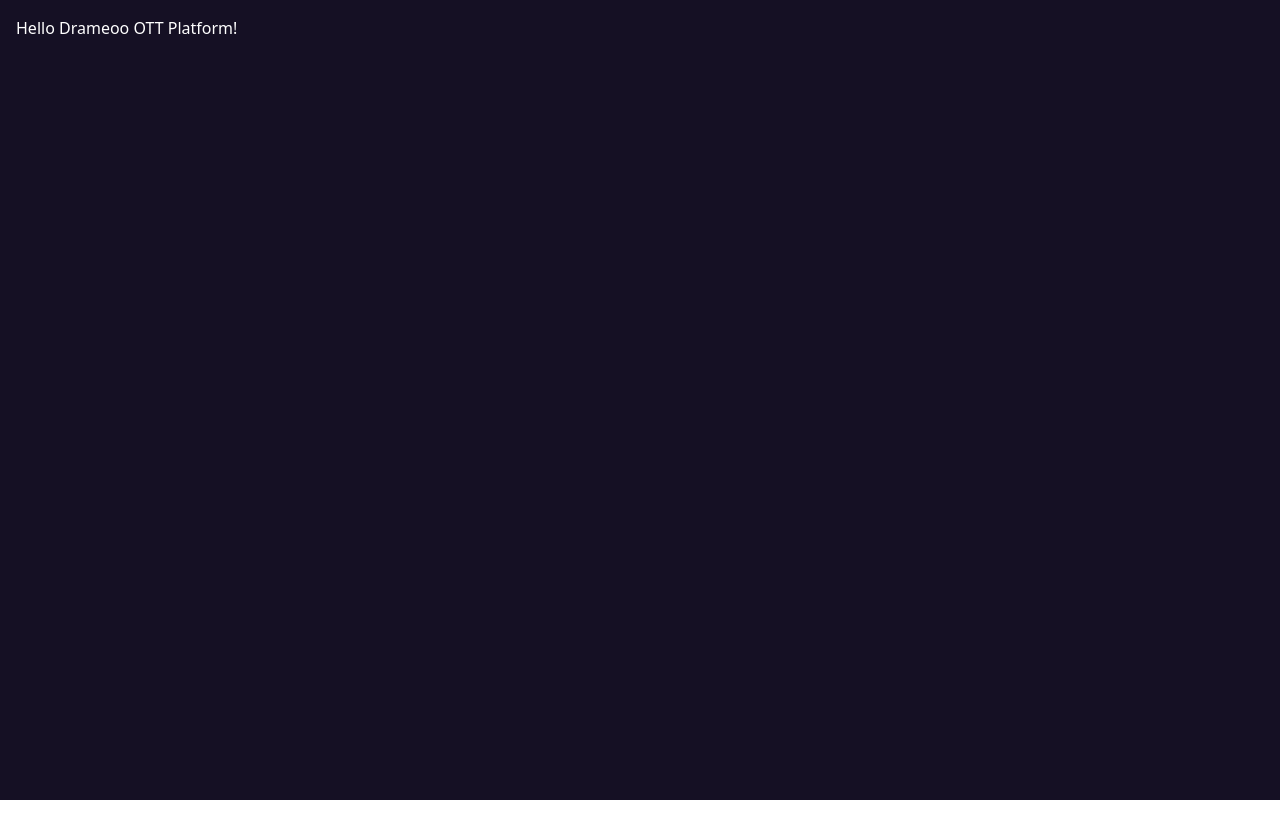
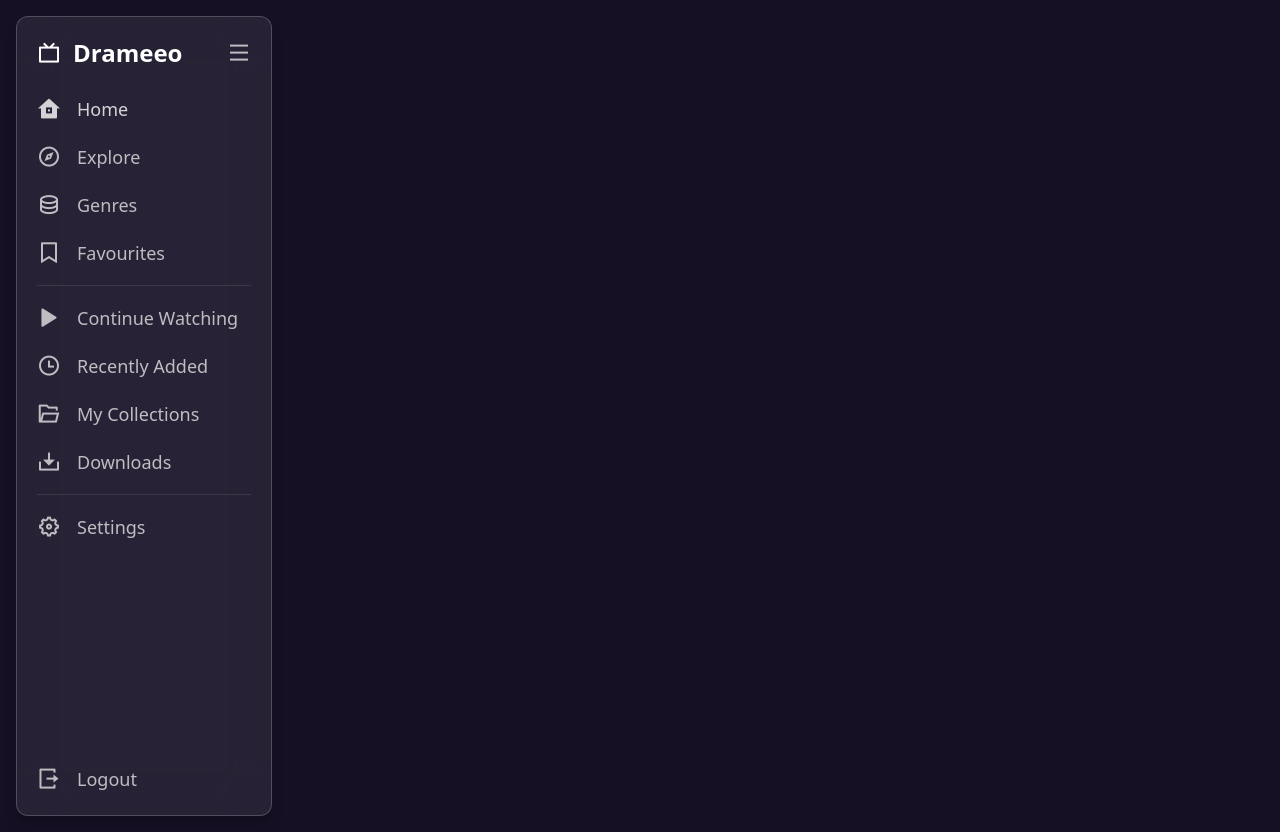
Before and after one commit to AlokKumarYadav2410/drameeo-ott-platform, a React (Vite) app: page / in a window 1280 px wide. Before the commit the page ends 800 px from the top, so only its background shows below. Built offline with nearby package versions, Linux system fonts and the light colour scheme.

Commit message:
Made Siderbar component

```diff
--- a/src/App.jsx
+++ b/src/App.jsx
@@ -4,7 +4,10 @@ import SideBarLeft from './Components/SideBar/SideBarLeft'
 const App = () => {
   return (
     <div className='w-full bg-(--primary-color) min-h-screen p-4 text-white'>
-      Hello Drameoo OTT Platform!
+      <SideBarLeft />
+      <div>
+
+      </div>
     </div>
   )
 }
--- /dev/null
+++ b/src/Components/SideBar/SideBarLeft.jsx
@@ -0,0 +1,74 @@
+import React from 'react'
+
+const SideBarLeft = () => {
+    return (
+        <div className="
+      flex flex-col gap-4 p-5 min-h-screen w-64
+      bg-[rgba(255,255,255,0.08)]
+      backdrop-blur-xl
+      border border-white/20
+      rounded-xl
+      shadow-lg shadow-black/20
+    ">
+            {/* Header */}
+            <div className="flex justify-between items-center mb-2">
+                <div className="flex gap-3 items-center">
+                    <i class="ri-tv-line text-2xl"></i>
+                    <h1 className="text-2xl font-bold text-white">Drameeo</h1>
+                </div>
+                <i className="ri-menu-line text-2xl text-white/70 cursor-pointer"></i>
+            </div>
+
+            {/* Menu Items */}
+            <div className="flex gap-4 items-center text-white/80 hover:text-(--secondary-color) transition cursor-pointer">
+                <i className="ri-home-8-fill text-2xl"></i>
+                <p className="text-lg">Home</p>
+            </div>
+
+            <div className="flex gap-4 items-center text-white/70 hover:text-(--secondary-color) transition cursor-pointer">
+                <i className="ri-compass-3-line text-2xl"></i>
+                <p className="text-lg">Explore</p>
+            </div>
+
+            <div className="flex gap-4 items-center text-white/70 hover:text-(--secondary-color) transition cursor-pointer">
+                <i className="ri-database-2-line text-2xl"></i>
+                <p className="text-lg">Genres</p>
+            </div>
+
+            <div className="flex gap-4 items-center text-white/70 hover:text-(--secondary-color) transition cursor-pointer">
+                <i className="ri-bookmark-line text-2xl"></i>
+                <p className="text-lg">Favourites</p>
+            </div>
+
+            <div className="border-t border-white/10"></div>
+            <div className="flex gap-4 items-center text-white/70 hover:text-(--secondary-color) transition cursor-pointer">
+                <i className="ri-play-large-fill text-2xl"></i>
+                <p className="text-lg">Continue Watching</p>
+            </div>
+            <div className="flex gap-4 items-center text-white/70 hover:text-(--secondary-color) transition cursor-pointer">
+                <i className="ri-time-line text-2xl"></i>
+                <p className="text-lg">Recently Added</p>
+            </div>
+            <div className="flex gap-4 items-center text-white/70 hover:text-(--secondary-color) transition cursor-pointer">
+                <i className="ri-folder-open-line text-2xl"></i>
+                <p className="text-lg">My Collections</p>
+            </div>
+            <div className="flex gap-4 items-center text-white/70 hover:text-(--secondary-color) transition cursor-pointer">
+                <i className="ri-download-2-line text-2xl"></i>
+                <p className="text-lg">Downloads</p>
+            </div>
+            <div className="border-t border-white/10"></div>
+            <div className="flex gap-4 items-center text-white/70 hover:text-(--secondary-color) transition cursor-pointer">
+                <i className="ri-settings-5-line text-2xl"></i>
+                <p className="text-lg">Settings</p>
+            </div>
+
+            <div className="flex gap-4 mt-auto items-center text-white/70 hover:text-(--secondary-color) transition cursor-pointer">
+                <i className="ri-logout-box-r-line text-2xl"></i>
+                <p className="text-lg">Logout</p>
+            </div>
+        </div>
+    )
+}
+
+export default SideBarLeft
```
Also changed, not shown: 1 other file (tests, documents, lock files or other folders).
